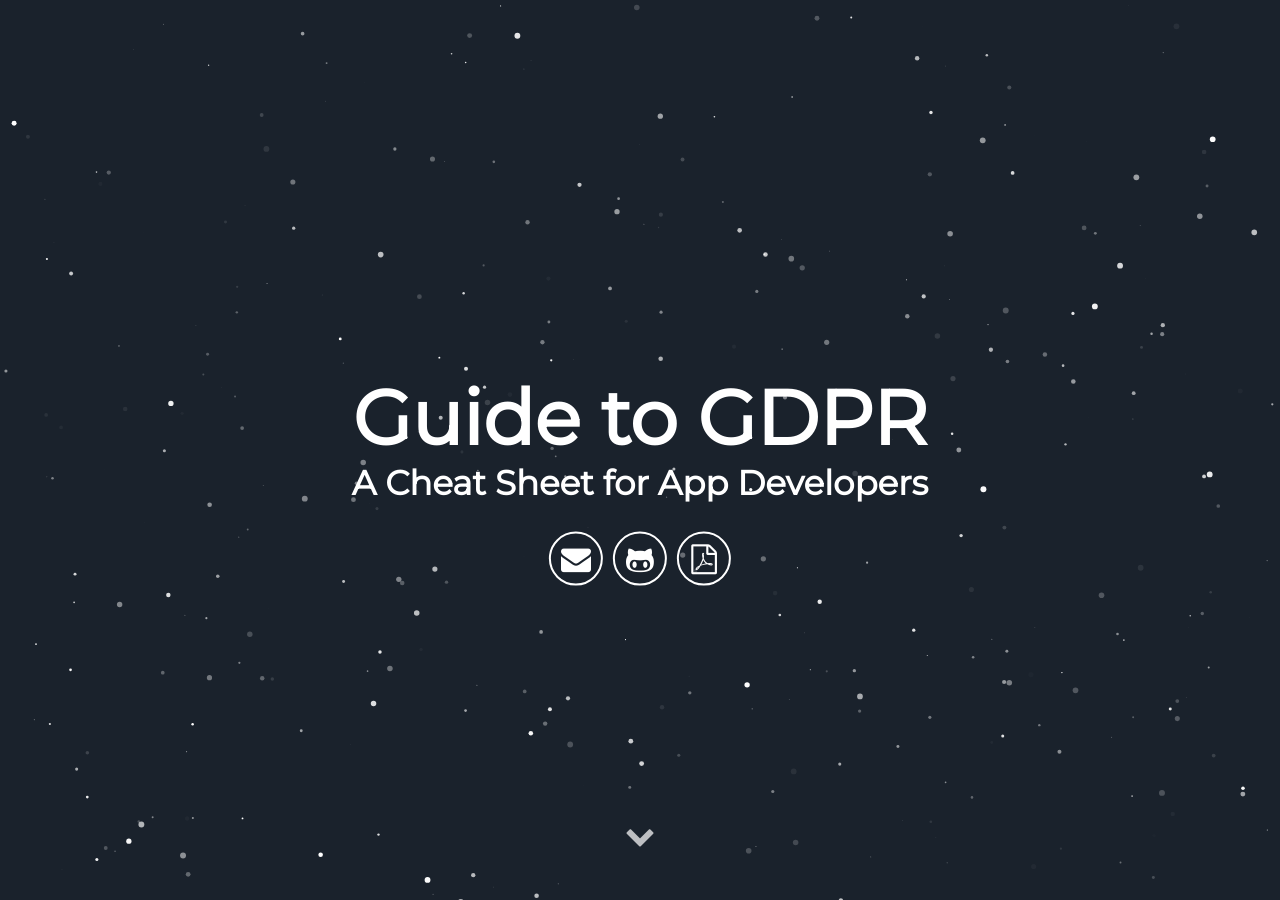
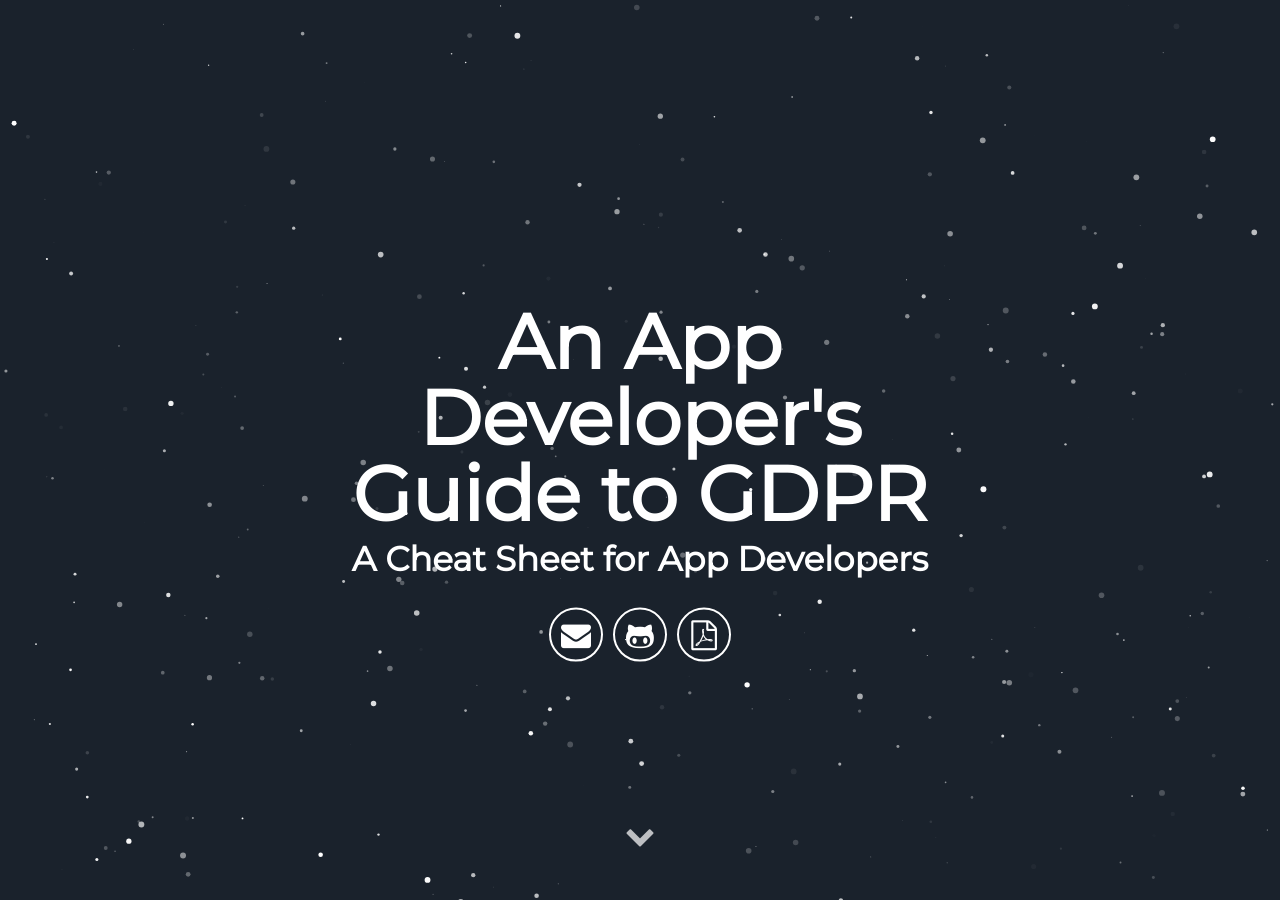
Before and after one commit to kasnder/gdpr4devs, a Jekyll site: the page built from html_src/index.md, in a window 1280 px wide and 900 px high. Built offline with Jekyll 4.4.1, drawn with Linux system fonts in a browser that asks for light colours; some web fonts are replaced.

Commit message:
Change title of webpage

```diff
--- a/html_src/_config.yml
+++ b/html_src/_config.yml
@@ -1,11 +1,11 @@
 # Site settings
-title: Guide to GDPR
+title: An App Developer's Guide to GDPR
 description: A Cheat Sheet for App Developers
 baseurl: "/apps-gdpr-guide" # the subpath of your site, e.g. /blog
 url: "kasnder.github.io" # the base hostname & protocol for your site e.g. http://willianjusten.com.br
 
 email: gdpr@kollnig.net
-github_page: https://github.com/kasnder/app-dev-privacy-guidelines
+github_page: https://github.com/kasnder/apps-gdpr-guide
 pdf_file: https://kasnder.github.io/apps-gdpr-guide/pdf/guidelines.pdf
 
 exclude: ['background.md', 'guidelines.md', 'services.md', 'Gemfile*', 'src' , 'node_modules']
--- a/index.html
+++ b/index.html
@@ -6,7 +6,7 @@
   <meta http-equiv="X-UA-Compatible" content="IE=edge">
   <meta name="viewport" content="width=device-width, initial-scale=1">
 
-  <title>Guide to GDPR</title>
+  <title>An App Developer's Guide to GDPR</title>
   <meta name="description" content="A Cheat Sheet for App Developers">
 
   <link rel="stylesheet" href="https://cdn.jsdelivr.net/gh/konpa/devicon@df6431e323547add1b4cf45992913f15286456d3/devicon.min.css">
@@ -20,12 +20,12 @@
       <div id="particles-js">
   <div class="header">
       <h1>
-        <span class="site-title">Guide to GDPR</span>
+        <span class="site-title">An App Developer's Guide to GDPR</span>
         <span class="site-description">A Cheat Sheet for App Developers</span>
       </h1>
       <div class="header-icons">
         <a aria-label="Send email" href="mailto:gdpr@kollnig.net"><i class="icon fa fa-envelope"></i></a>
-        <a aria-label="Github" target="_blank" href="https://github.com/kasnder/app-dev-privacy-guidelines"><i class="icon fa fa-github-alt"></i></a>
+        <a aria-label="Github" target="_blank" href="https://github.com/kasnder/apps-gdpr-guide"><i class="icon fa fa-github-alt"></i></a>
         <a aria-label="PDF" target="_blank" href="https://kasnder.github.io/apps-gdpr-guide/pdf/guidelines.pdf"><i class="icon fa fa-file-pdf-o"></i></a>
       </div>
       <div class="header-links">
```
